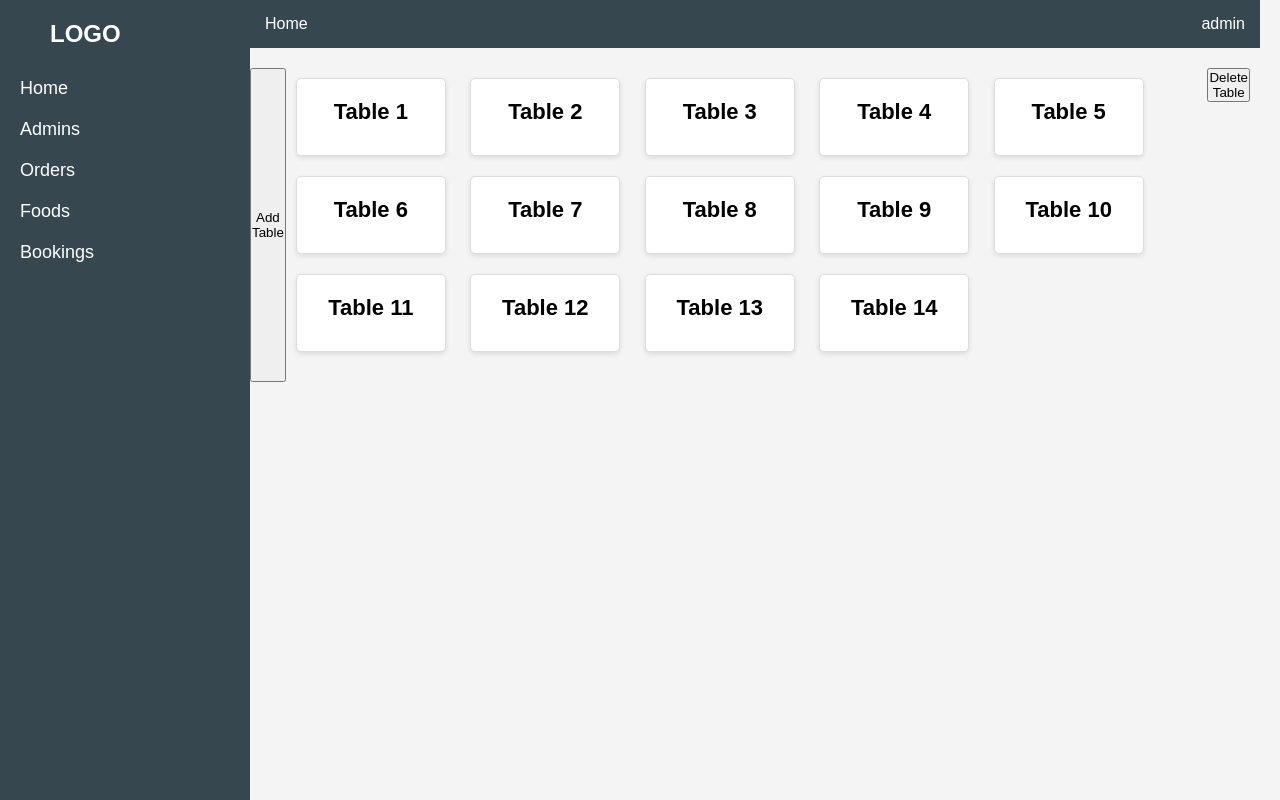
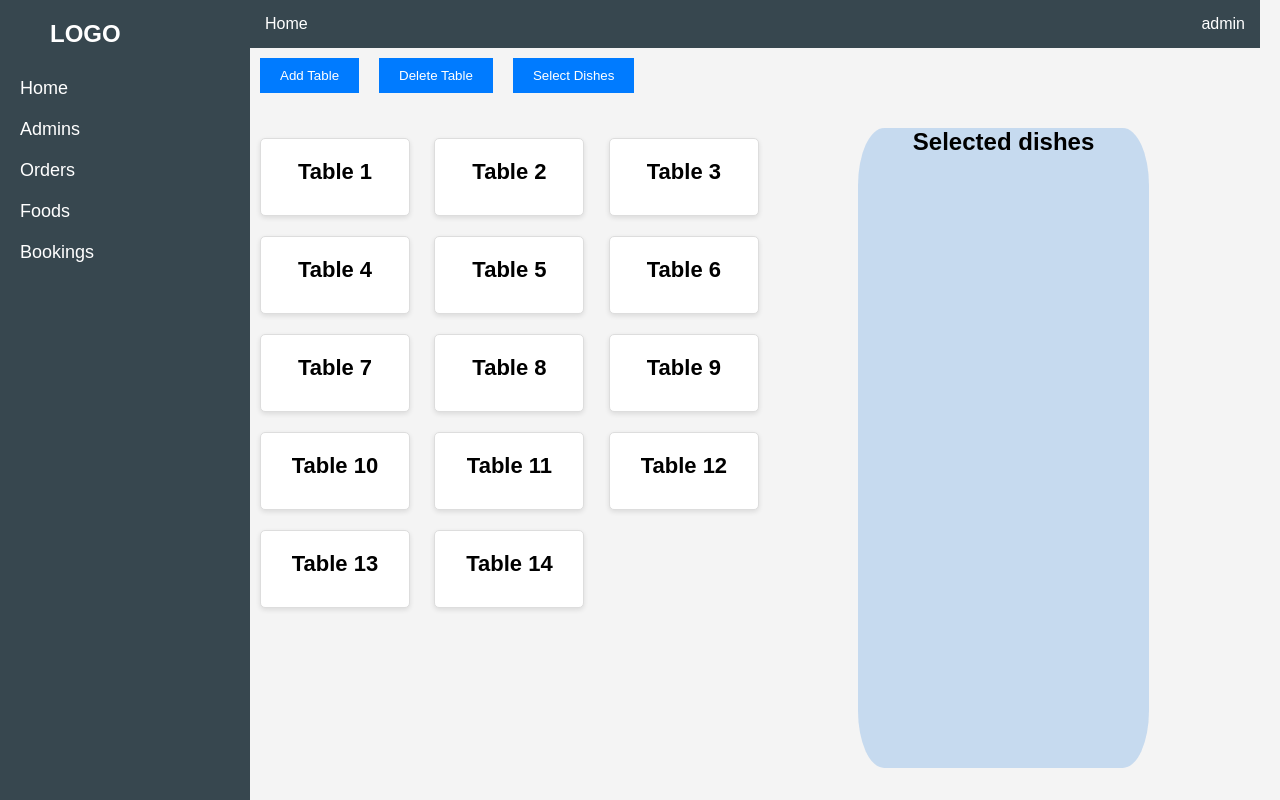
Before and after one commit to vunguyen00/restaurant_management, a PHP site: page /admin.php in a window 1280 px wide. Run offline with PHP 8.4, Linux system fonts and the light colour scheme; data comes from the database, SQL or seed files in the repository.

Commit message:
fixed admin interface

```diff
--- a/PROJECT/admin.css
+++ b/PROJECT/admin.css
@@ -63,7 +63,9 @@ body {
 .dashboard {
     display: flex;
     justify-content: space-around;
-    margin-top: 20px;
+    margin-top: 10vh;
+    width: 90%;
+    position: relative;
 }
 
 .card {
@@ -84,3 +86,93 @@ body {
     font-size: 16px;
     color: #555;
 }
+.card {
+    padding: 20px;
+    margin: 10px;
+    border: 1px solid #ddd;
+    border-radius: 5px;
+    display: inline-block;
+    width: 150px;
+    text-align: center;
+    cursor: pointer;
+    position: relative;
+}
+.card.selected {
+    background-color: #f0f8ff;
+}
+.left-card-cointainer{
+    position: absolute;
+    left: 10px;
+}
+.card-container {
+    margin-bottom: 20px;
+    width: 65%;
+    height: fit-content;
+}
+.menu-items {
+    display: none;
+    margin-top: 20px;
+}
+.menu-items.active {
+    display: block;
+}
+.actions {
+    margin-bottom: 20px;
+}
+.actions button {
+    margin-right: 10px;
+}
+.modal {
+    display: none;
+    position: fixed;
+    z-index: 1;
+    left: 0;
+    top: 0;
+    width: 100%;
+    height: 100%;
+    overflow: auto;
+    background-color: rgb(0,0,0);
+    background-color: rgba(0,0,0,0.4);
+    padding-top: 60px;
+}
+.modal-content {
+    background-color: #fefefe;
+    margin: 5% auto;
+    padding: 20px;
+    border: 1px solid #888;
+    width: 80%;
+}
+.close {
+    color: #aaa;
+    float: right;
+    font-size: 28px;
+    font-weight: bold;
+}
+.close:hover,
+.close:focus {
+    color: black;
+    text-decoration: none;
+    cursor: pointer;
+}
+.form-group {
+    margin-bottom: 15px;
+}
+.create-btn {
+    background-color: #007bff;
+    color: white;
+    padding: 10px 20px;
+    border: none;
+    cursor: pointer;
+    margin-bottom: 20px;
+    float: left;
+    margin:10px;
+}
+
+.menu-container{
+    position: absolute;
+    right: 10px;
+    width: 32%;
+    background-color: #61a0e351;
+    height:80vh;
+    border-radius: 9%;
+}
--- a/PROJECT/admin.php
+++ b/PROJECT/admin.php
@@ -4,6 +4,10 @@ include("config/config.php");
 // Lấy danh sách bàn từ cơ sở dữ liệu
 $tablesQuery = "SELECT table_id, table_number FROM restaurant_table";
 $tablesResult = $mysqli->query($tablesQuery);
+
+// Lấy danh sách món ăn từ cơ sở dữ liệu
+$menuQuery = "SELECT dish_id, dish_name FROM menu";
+$menuResult = $mysqli->query($menuQuery);
 ?>
 <!DOCTYPE html>
 <html lang="en">
@@ -12,73 +16,6 @@ $tablesResult = $mysqli->query($tablesQuery);
     <meta name="viewport" content="width=device-width, initial-scale=1.0">
     <title>Dashboard</title>
     <link rel="stylesheet" href="admin.css">
-    <style>
-        .card {
-            padding: 20px;
-            margin: 10px;
-            border: 1px solid #ddd;
-            border-radius: 5px;
-            display: inline-block;
-            width: 150px;
-            text-align: center;
-            cursor: pointer;
-            position: relative;
-        }
-        .card.selected {
-            background-color: #f0f8ff;
-        }
-        .card-container {
-            margin-bottom: 20px;
-        }
-        .menu-items {
-            display: none;
-            margin-top: 20px;
-        }
-        .menu-items.active {
-            display: block;
-        }
-        .actions {
-            margin-bottom: 20px;
-        }
-        .actions button {
-            margin-right: 10px;
-        }
-        .modal {
-            display: none;
-            position: fixed;
-            z-index: 1;
-            left: 0;
-            top: 0;
-            width: 100%;
-            height: 100%;
-            overflow: auto;
-            background-color: rgb(0,0,0);
-            background-color: rgba(0,0,0,0.4);
-            padding-top: 60px;
-        }
-        .modal-content {
-            background-color: #fefefe;
-            margin: 5% auto;
-            padding: 20px;
-            border: 1px solid #888;
-            width: 80%;
-        }
-        .close {
-            color: #aaa;
-            float: right;
-            font-size: 28px;
-            font-weight: bold;
-        }
-        .close:hover,
-        .close:focus {
-            color: black;
-            text-decoration: none;
-            cursor: pointer;
-        }
-        .form-group {
-            margin-bottom: 15px;
-        }
-    </style>
 </head>
 <body>
     <div class="sidebar">
@@ -97,9 +34,11 @@ $tablesResult = $mysqli->query($tablesQuery);
             <a href="#">Home</a>
             <span>admin</span>
         </div>
-
+        <button class="create-btn" id="openAddTableModal">Add Table</button>
+        <button id="deleteTableBtn" class="create-btn">Delete Table</button>
+        <button id="openMenuSelectionModal" class="create-btn">Select Dishes</button>
         <div class="dashboard">
-            <button id="openAddTableModal">Add Table</button>
+            <div class="left-card-container">
                 <div class="card-container">
                     <?php if ($tablesResult->num_rows > 0): ?>
                         <?php while ($table = $tablesResult->fetch_assoc()): ?>
@@ -111,9 +50,11 @@ $tablesResult = $mysqli->query($tablesQuery);
                         <p>No tables found.</p>
                     <?php endif; ?>
                 </div>
-
-            <div class="actions">
-                <button id="deleteTableBtn">Delete Table</button>
+            </div>
+            <div class="menu-container" id="menuContainer">
+                <center><h2>Selected dishes</h2></center>
+                <!-- Menu items will be loaded here -->
+                <ul id="selectedDishesList"></ul>
             </div>
         </div>
     </div>
@@ -132,6 +73,30 @@ $tablesResult = $mysqli->query($tablesQuery);
             </form>
         </div>
     </div>
+
+    <!-- Menu Selection Modal -->
+    <div id="menuSelectionModal" class="modal">
+        <div class="modal-content">
+            <span class="close" id="closeMenuSelectionModal">&times;</span>
+            <h2>Select Dishes</h2>
+            <form id="menuSelectionForm">
+                <?php if ($menuResult->num_rows > 0): ?>
+                    <?php while ($dish = $menuResult->fetch_assoc()): ?>
+                        <div class="menu-item">
+                            <label>
+                                <input type="checkbox" name="dishes[]" value="<?php echo htmlspecialchars($dish['dish_id']); ?>">
+                                <?php echo htmlspecialchars($dish['dish_name']); ?>
+                            </label>
+                        </div>
+                    <?php endwhile; ?>
+                <?php else: ?>
+                    <p>No dishes found.</p>
+                <?php endif; ?>
+                <button type="submit">Confirm Selection</button>
+            </form>
+        </div>
+    </div>
+
     <!-- Delete Confirmation Modal -->
     <div id="deleteConfirmationModal" class="modal">
         <div class="modal-content">
@@ -156,19 +121,37 @@ $tablesResult = $mysqli->query($tablesQuery);
             addTableModal.style.display = "none";
         }
 
+        var menuSelectionModal = document.getElementById("menuSelectionModal");
+        var openMenuSelectionBtn = document.getElementById("openMenuSelectionModal");
+        var closeMenuSelectionBtn = document.getElementById("closeMenuSelectionModal");
+
+        openMenuSelectionBtn.onclick = function() {
+            if (selectedTableId) {
+                menuSelectionModal.style.display = "block";
+            } else {
+                alert("Please select a table first.");
+            }
+        }
+
+        closeMenuSelectionBtn.onclick = function() {
+            menuSelectionModal.style.display = "none";
+        }
+
         window.onclick = function(event) {
             if (event.target == addTableModal) {
                 addTableModal.style.display = "none";
             }
+            if (event.target == menuSelectionModal) {
+                menuSelectionModal.style.display = "none";
             }
+            if (event.target == deleteConfirmationModal) {
+                deleteConfirmationModal.style.display = "none";
+            }
+        }
+
         var deleteConfirmationModal = document.getElementById("deleteConfirmationModal");
-        var closeDeleteConfirmationBtn = document.getElementById("closeDeleteConfirmationModal");
         var confirmDeleteBtn = document.getElementById("confirmDeleteBtn");
         var cancelDeleteBtn = document.getElementById("cancelDeleteBtn");
-
-        closeDeleteConfirmationBtn.onclick = function() {
-            deleteConfirmationModal.style.display = "none";
-        }
 
         confirmDeleteBtn.onclick = function() {
             if (selectedTableId) {
@@ -191,12 +174,6 @@ $tablesResult = $mysqli->query($tablesQuery);
 
         cancelDeleteBtn.onclick = function() {
             deleteConfirmationModal.style.display = "none";
-        }
-
-        window.onclick = function(event) {
-            if (event.target == deleteConfirmationModal) {
-                deleteConfirmationModal.style.display = "none";
-            }
         }
 
         document.getElementById("addTableForm").onsubmit = function(event) {
@@ -223,17 +200,87 @@ $tablesResult = $mysqli->query($tablesQuery);
         this.classList.add('selected');
         selectedTableId = this.getAttribute('data-id');
 
-                // Show menu items or other details
-                // document.querySelector(".menu-items").classList.add('active');
+        // Cập nhật menu-container với các món ăn của bàn hiện tại
+        updateMenuForTable(selectedTableId);
+
+        // Cập nhật trạng thái bàn
+        updateTableStatus(selectedTableId, 'occupied');
     }
 });
-        document.getElementById("deleteTableBtn").onclick = function() {
-            if (selectedTableId) {
-                deleteConfirmationModal.style.display = "block";
+
+function updateMenuForTable(tableId) {
+    fetch('get_table_menu.php', {
+        method: 'POST',
+        headers: {
+            'Content-Type': 'application/x-www-form-urlencoded',
+        },
+        body: 'id=' + encodeURIComponent(tableId)
+    })
+    .then(response => response.json())
+    .then(data => {
+        if (data.success) {
+            updateMenuContainer(data.dishes);
         } else {
-                alert("Please select a table first.");
+            alert('Error loading dishes: ' + data.error);
+        }
+    })
+    .catch(error => console.error('Error:', error));
+}
+
+document.getElementById("menuSelectionForm").onsubmit = function(event) {
+    event.preventDefault();
+    var formData = new FormData(this);
+    formData.append('table_id', selectedTableId);
+
+    fetch('update_table_menu.php', {
+        method: 'POST',
+        body: formData
+    })
+    .then(response => response.json())
+    .then(data => {
+        if (data.success) {
+            updateMenuForTable(selectedTableId);
+            document.getElementById("menuSelectionModal").style.display = "none";
+        } else {
+            alert('Error updating dishes: ' + data.error);
+        }
+    })
+    .catch(error => console.error('Error:', error));
+}
+
+function updateMenuContainer(dishes) {
+    var selectedDishesList = document.getElementById("selectedDishesList");
+    selectedDishesList.innerHTML = '';
+
+    dishes.forEach(dish => {
+        var li = document.createElement('li');
+        li.textContent = dish.dish_name + ' (Quantity: ' + dish.quantity + ')';
+        selectedDishesList.appendChild(li);
+    });
+}
+
+function updateTableStatus(tableId, status) {
+    fetch('update_table_status.php', {
+        method: 'POST',
+        headers: {
+            'Content-Type': 'application/x-www-form-urlencoded',
+        },
+        body: 'id=' + encodeURIComponent(tableId) + '&status=' + encodeURIComponent(status)
+    })
+    .then(response => response.text())
+    .then(data => {
+        console.log('Table status updated:', data);
+    })
+    .catch(error => console.error('Error:', error));
+}
+
+            // Khi nhấn vào phần nền của modal, đóng modal
+    window.onclick = function(event) {
+        if (event.target === document.getElementById("menuSelectionModal")) {
+            document.getElementById("menuSelectionModal").style.display = "none";
         }
     }
+
     </script>
 </body>
 </html>
```
Also changed, not shown: PROJECT/get_table_menu.php (added, +30 -0 lines), PROJECT/update_table.php (deleted, +0 -15 lines), PROJECT/update_table_menu.php (added, +47 -0 lines), PROJECT/update_table_status.php (added, +19 -0 lines). Lines whose indentation alone changed are shown as unchanged.
